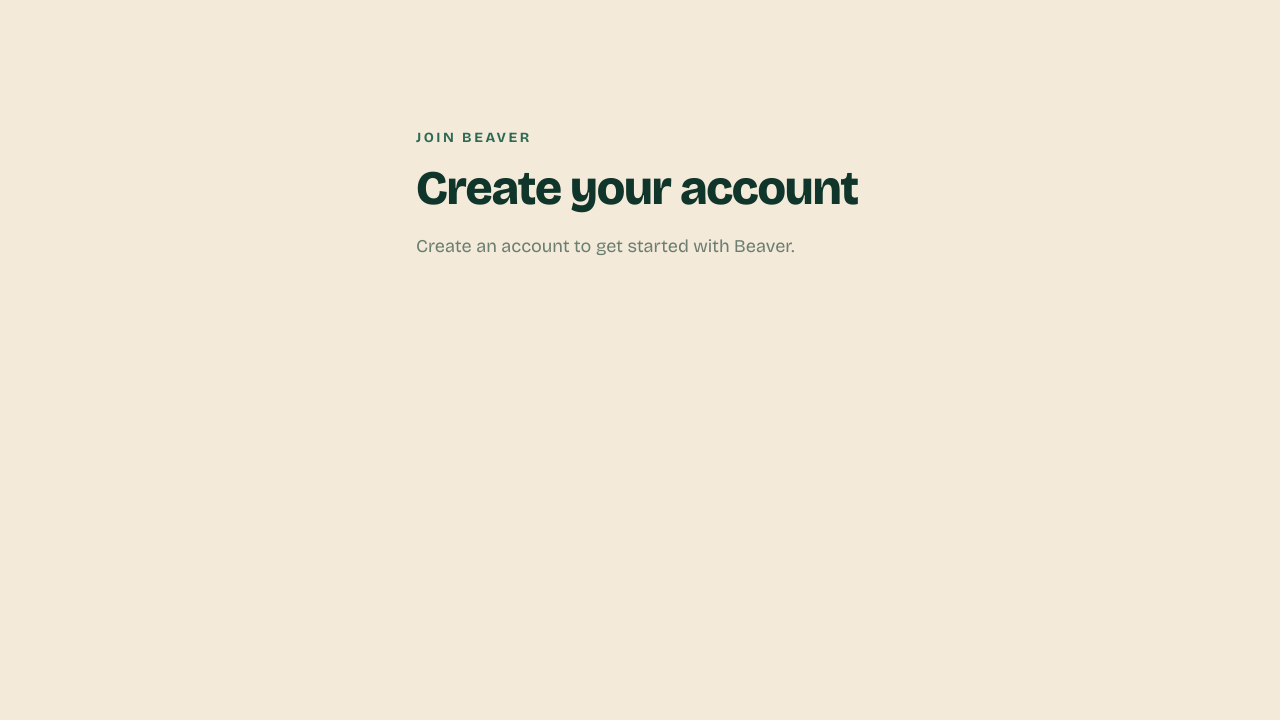
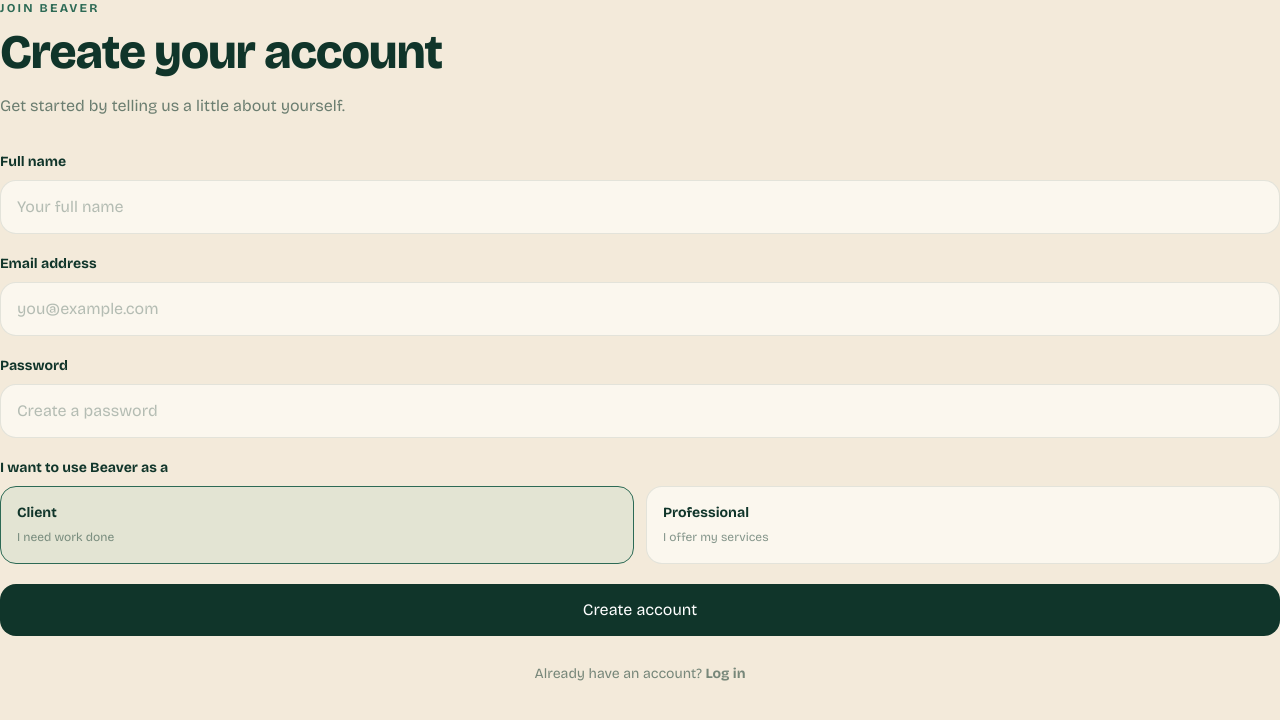
Before and after one commit to ghalox2003/Beaver, a React (Vite) app: page /signup in a window 1280 px wide. Shown: the top 720 px of the page. Built offline with nearby package versions, Linux system fonts and the light colour scheme.

Commit message:
feat: add frontend auth validation

```diff
--- a/src/pages/ForgotPasswordPage.tsx
+++ b/src/pages/ForgotPasswordPage.tsx
@@ -1,18 +1,81 @@
+import { useState } from 'react'
+import type { FormEvent } from 'react'
+import { ArrowLeft } from 'lucide-react'
+import { Link } from 'react-router-dom'
+
 function ForgotPasswordPage() {
+  const [error, setError] = useState('')
+
+  function handleSubmit(event: FormEvent<HTMLFormElement>) {
+    event.preventDefault()
+
+    const form = event.currentTarget
+
+    if (!form.checkValidity()) {
+      setError('Please enter a valid email address.')
+      form.reportValidity()
+      return
+    }
+
+    setError('')
+  }
+
   return (
-    <main className="min-h-screen bg-cream px-6 py-32 text-forest-900">
-      <div className="mx-auto max-w-md">
-        <p className="text-sm font-bold uppercase tracking-[0.18em] text-forest-700">
+    <div>
+      <Link
+        to="/login"
+        className="inline-flex items-center gap-2 text-sm font-semibold text-forest-700 transition hover:text-forest-900"
+      >
+        <ArrowLeft size={16} />
+        Back to login
+      </Link>
+
+      <div className="mt-8">
+        <p className="text-xs font-bold uppercase tracking-[0.18em] text-forest-700">
           Account recovery
         </p>
-        <h1 className="mt-4 text-5xl font-extrabold tracking-tight">
+
+        <h1 className="mt-3 text-4xl font-extrabold tracking-tight sm:text-5xl">
           Reset your password
         </h1>
-        <p className="mt-5 text-lg text-forest-900/60">
-          Request a password reset link for your Beaver account.
+
+        <p className="mt-4 text-base leading-7 text-forest-900/60">
+          Enter your email and we will send you a link to reset your password.
         </p>
       </div>
-    </main>
+
+      <form className="mt-8 space-y-5" onSubmit={handleSubmit}>
+        <div>
+          <label
+            htmlFor="reset-email"
+            className="mb-2 block text-sm font-bold"
+          >
+            Email address
+          </label>
+          <input
+            id="reset-email"
+            name="email"
+            type="email"
+            required
+            placeholder="you@example.com"
+            className="w-full rounded-2xl border border-forest-900/10 bg-paper px-4 py-3.5 text-sm outline-none transition placeholder:text-forest-900/30 focus:border-forest-700 focus:ring-4 focus:ring-sage/25"
+          />
+        </div>
+
+        {error && (
+          <p className="rounded-2xl bg-red-50 px-4 py-3 text-sm font-medium text-red-700">
+            {error}
+          </p>
+        )}
+
+        <button
+          type="submit"
+          className="w-full rounded-2xl bg-forest-900 px-5 py-3.5 text-sm font-bold !text-white transition hover:-translate-y-0.5 hover:shadow-lg"
+        >
+          Send reset link
+        </button>
+      </form>
+    </div>
   )
 }
 
--- a/src/pages/LoginPage.tsx
+++ b/src/pages/LoginPage.tsx
@@ -1,18 +1,109 @@
+import { useState } from 'react'
+import type { FormEvent } from 'react'
+import { Link } from 'react-router-dom'
+
 function LoginPage() {
+  const [error, setError] = useState('')
+
+  function handleSubmit(event: FormEvent<HTMLFormElement>) {
+    event.preventDefault()
+
+    const form = event.currentTarget
+
+    if (!form.checkValidity()) {
+      setError('Please fill in all fields with valid information.')
+      form.reportValidity()
+      return
+    }
+
+    setError('')
+  }
+
   return (
-    <main className="min-h-screen bg-cream px-6 py-32 text-forest-900">
-      <div className="mx-auto max-w-md">
-        <p className="text-sm font-bold uppercase tracking-[0.18em] text-forest-700">
+    <div>
+      <div>
+        <p className="text-xs font-bold uppercase tracking-[0.18em] text-forest-700">
           Welcome back
         </p>
-        <h1 className="mt-4 text-5xl font-extrabold tracking-tight">
-          Log in
+
+        <h1 className="mt-3 text-4xl font-extrabold tracking-tight sm:text-5xl">
+          Log in to Beaver
         </h1>
-        <p className="mt-5 text-lg text-forest-900/60">
-          Sign in to your Beaver account.
+
+        <p className="mt-4 text-base leading-7 text-forest-900/60">
+          Sign in to manage your jobs, applications, and conversations.
         </p>
       </div>
-    </main>
+
+      <form className="mt-8 space-y-5" onSubmit={handleSubmit} noValidate={false}>
+        <div>
+          <label
+            htmlFor="login-email"
+            className="mb-2 block text-sm font-bold"
+          >
+            Email address
+          </label>
+          <input
+            id="login-email"
+            name="email"
+            type="email"
+            required
+            placeholder="you@example.com"
+            className="w-full rounded-2xl border border-forest-900/10 bg-paper px-4 py-3.5 text-sm outline-none transition placeholder:text-forest-900/30 focus:border-forest-700 focus:ring-4 focus:ring-sage/25"
+          />
+        </div>
+
+        <div>
+          <div className="mb-2 flex items-center justify-between gap-4">
+            <label
+              htmlFor="login-password"
+              className="block text-sm font-bold"
+            >
+              Password
+            </label>
+
+            <Link
+              to="/forgot-password"
+              className="text-sm font-semibold text-forest-700 transition hover:text-forest-900"
+            >
+              Forgot password?
+            </Link>
+          </div>
+
+          <input
+            id="login-password"
+            name="password"
+            type="password"
+            required
+            placeholder="Enter your password"
+            className="w-full rounded-2xl border border-forest-900/10 bg-paper px-4 py-3.5 text-sm outline-none transition placeholder:text-forest-900/30 focus:border-forest-700 focus:ring-4 focus:ring-sage/25"
+          />
+        </div>
+
+        {error && (
+          <p className="rounded-2xl bg-red-50 px-4 py-3 text-sm font-medium text-red-700">
+            {error}
+          </p>
+        )}
+
+        <button
+          type="submit"
+          className="w-full rounded-2xl bg-forest-900 px-5 py-3.5 text-sm font-bold !text-white transition hover:-translate-y-0.5 hover:shadow-lg"
+        >
+          Log in
+        </button>
+      </form>
+
+      <p className="mt-7 text-center text-sm text-forest-900/55">
+        Don't have an account?{' '}
+        <Link
+          to="/signup"
+          className="font-bold text-forest-700 transition hover:text-forest-900"
+        >
+          Create one
+        </Link>
+      </p>
+    </div>
   )
 }
 
--- a/src/pages/SignupPage.tsx
+++ b/src/pages/SignupPage.tsx
@@ -1,18 +1,152 @@
+import { useState } from 'react'
+import type { FormEvent } from 'react'
+import { Link } from 'react-router-dom'
+
 function SignupPage() {
+  const [error, setError] = useState('')
+
+  function handleSubmit(event: FormEvent<HTMLFormElement>) {
+    event.preventDefault()
+
+    const form = event.currentTarget
+
+    if (!form.checkValidity()) {
+      setError('Please fill in all fields with valid information.')
+      form.reportValidity()
+      return
+    }
+
+    setError('')
+  }
+
   return (
-    <main className="min-h-screen bg-cream px-6 py-32 text-forest-900">
-      <div className="mx-auto max-w-md">
-        <p className="text-sm font-bold uppercase tracking-[0.18em] text-forest-700">
+    <div>
+      <div>
+        <p className="text-xs font-bold uppercase tracking-[0.18em] text-forest-700">
           Join Beaver
         </p>
-        <h1 className="mt-4 text-5xl font-extrabold tracking-tight">
+
+        <h1 className="mt-3 text-4xl font-extrabold tracking-tight sm:text-5xl">
           Create your account
         </h1>
-        <p className="mt-5 text-lg text-forest-900/60">
-          Create an account to get started with Beaver.
+
+        <p className="mt-4 text-base leading-7 text-forest-900/60">
+          Get started by telling us a little about yourself.
         </p>
       </div>
-    </main>
+
+      <form className="mt-8 space-y-5" onSubmit={handleSubmit}>
+        <div>
+          <label
+            htmlFor="signup-name"
+            className="mb-2 block text-sm font-bold"
+          >
+            Full name
+          </label>
+          <input
+            id="signup-name"
+            name="name"
+            type="text"
+            required
+            placeholder="Your full name"
+            className="w-full rounded-2xl border border-forest-900/10 bg-paper px-4 py-3.5 text-sm outline-none transition placeholder:text-forest-900/30 focus:border-forest-700 focus:ring-4 focus:ring-sage/25"
+          />
+        </div>
+
+        <div>
+          <label
+            htmlFor="signup-email"
+            className="mb-2 block text-sm font-bold"
+          >
+            Email address
+          </label>
+          <input
+            id="signup-email"
+            name="email"
+            type="email"
+            required
+            placeholder="you@example.com"
+            className="w-full rounded-2xl border border-forest-900/10 bg-paper px-4 py-3.5 text-sm outline-none transition placeholder:text-forest-900/30 focus:border-forest-700 focus:ring-4 focus:ring-sage/25"
+          />
+        </div>
+
+        <div>
+          <label
+            htmlFor="signup-password"
+            className="mb-2 block text-sm font-bold"
+          >
+            Password
+          </label>
+          <input
+            id="signup-password"
+            name="password"
+            type="password"
+            required
+            placeholder="Create a password"
+            className="w-full rounded-2xl border border-forest-900/10 bg-paper px-4 py-3.5 text-sm outline-none transition placeholder:text-forest-900/30 focus:border-forest-700 focus:ring-4 focus:ring-sage/25"
+          />
+        </div>
+
+        <fieldset>
+          <legend className="mb-2 block text-sm font-bold">
+            I want to use Beaver as a
+          </legend>
+
+          <div className="grid grid-cols-2 gap-3">
+            <label className="cursor-pointer rounded-2xl border border-forest-900/10 bg-paper p-4 transition has-[:checked]:border-forest-700 has-[:checked]:bg-sage/20">
+              <input
+                type="radio"
+                name="role"
+                value="client"
+                required
+                defaultChecked
+                className="sr-only"
+              />
+              <span className="block text-sm font-bold">Client</span>
+              <span className="mt-1 block text-xs leading-5 text-forest-900/50">
+                I need work done
+              </span>
+            </label>
+
+            <label className="cursor-pointer rounded-2xl border border-forest-900/10 bg-paper p-4 transition has-[:checked]:border-forest-700 has-[:checked]:bg-sage/20">
+              <input
+                type="radio"
+                name="role"
+                value="professional"
+                className="sr-only"
+              />
+              <span className="block text-sm font-bold">Professional</span>
+              <span className="mt-1 block text-xs leading-5 text-forest-900/50">
+                I offer my services
+              </span>
+            </label>
+          </div>
+        </fieldset>
+
+        {error && (
+          <p className="rounded-2xl bg-red-50 px-4 py-3 text-sm font-medium text-red-700">
+            {error}
+          </p>
+        )}
+
+        <button
+          type="submit"
+          className="w-full rounded-2xl bg-forest-900 px-5 py-3.5 text-sm font-bold !text-white transition hover:-translate-y-0.5 hover:shadow-lg"
+        >
+          Create account
+        </button>
+      </form>
+
+      <p className="mt-7 text-center text-sm text-forest-900/55">
+        Already have an account?{' '}
+        <Link
+          to="/login"
+          className="font-bold text-forest-700 transition hover:text-forest-900"
+        >
+          Log in
+        </Link>
+      </p>
+    </div>
   )
 }
 
```
